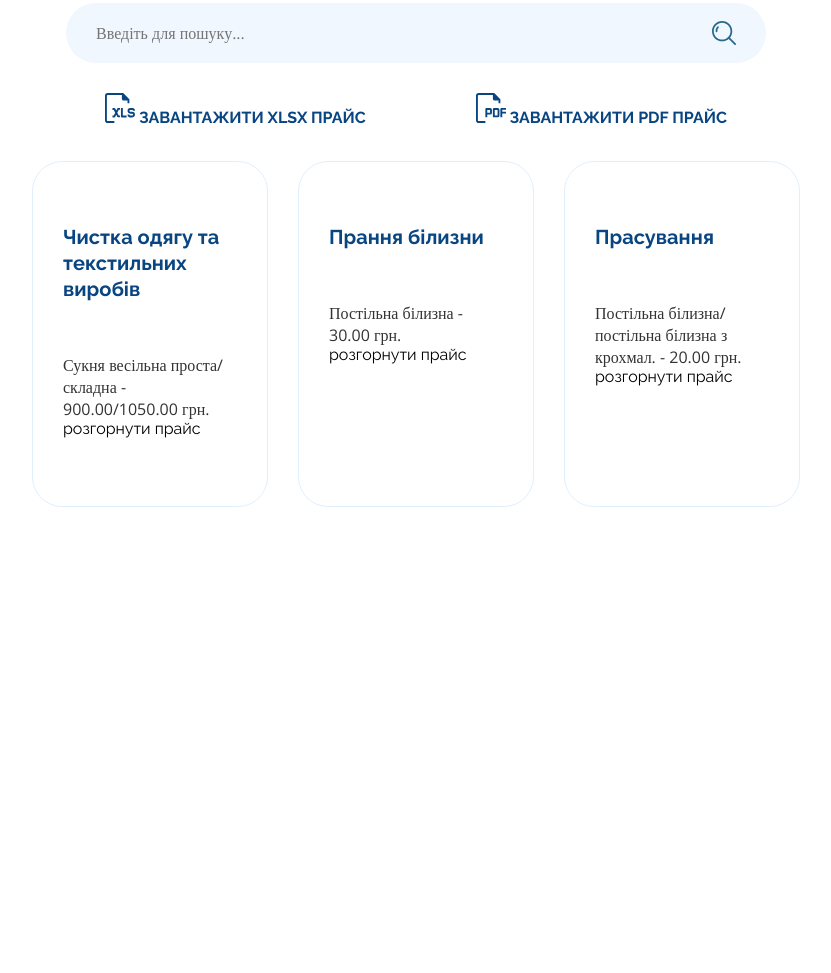
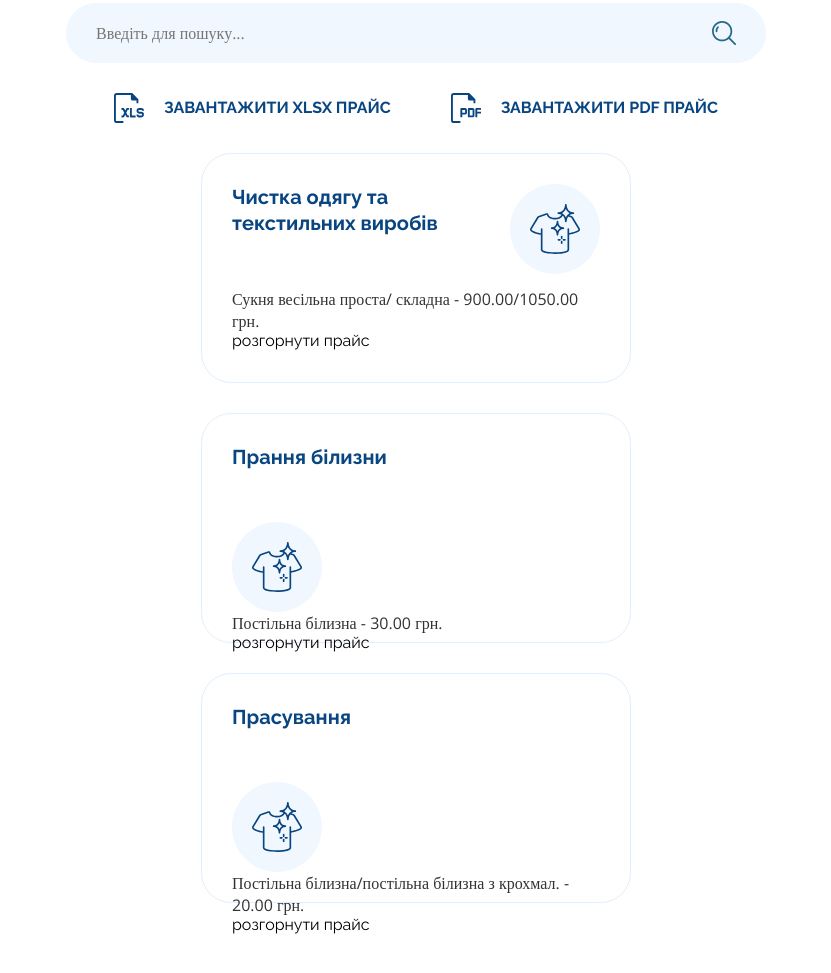
Before and after one commit to Valerii-Postrybailo/Webcaption-aksi-project, a website: page src/index.html in a window 1280 px wide. Shown: the part 833-1806 px from the top of the page, without its empty margins (224-1055 px from the left). Before the commit the page ends 1421 px from the top, so only its background shows below. Drawn offline with nearby package versions, Linux system fonts and the light colour scheme; files whose address does not match are found by name.

Commit message:
Добавляв іконки в послуги

```diff
--- a/src/index.html
+++ b/src/index.html
@@ -169,14 +169,16 @@
 
         <ul class="upload-price">
           <li class="upload-price__item">
+            <a class="upload-price__link" href="">
               <svg class="upload-price__icon" width="30" height="30">
                 <use href="./images/symbol-defs.svg#icon-xls"></use>
               </svg>
-            <a class="upload-price__link"> ЗАВАНТАЖИТИ XLSX ПРАЙС </a>
+              ЗАВАНТАЖИТИ XLSX ПРАЙС
+            </a>
           </li>
 
           <li class="upload-price__item">
-            <a class="upload-price__link">
+            <a class="upload-price__link" href="">
               <svg class="upload-price__icon" width="30" height="30">
                 <use href="./images/symbol-defs.svg#icon-pdf"></use>
               </svg>
@@ -187,9 +189,19 @@
 
         <ul class="services-cards">
           <li class="services-card">
+            <div class="services-card__top-card">
+
               <h3 class="services-card__title">
                 Чистка одягу та текстильних виробів
               </h3>
+
+              <div class="services-card__img">
+                <svg width="50" height="50">
+                  <use href="./images/symbol-defs.svg#icon-clean-clothes "></use>
+                </svg>
+              </div>
+
+            </div>
             <p class="services-card__text">
               Сукня весільна проста/ складна - 900.00/1050.00 грн.
             </p>
@@ -198,12 +210,23 @@
 
           <li class="services-card">
               <h3 class="services-card__title">Прання білизни</h3>
+              <div class="services-card__img">
+                <svg width="50" height="50">
+                  <use href="./images/symbol-defs.svg#icon-clean-clothes "></use>
+                </svg>
+              </div>
             <p class="services-card__text">Постільна білизна - 30.00 грн.</p>
             <a class="services-card__link" href="">розгорнути прайс</a>
           </li>
 
           <li class="services-card">
+
               <h3 class="services-card__title">Прасування</h3>
+              <div class="services-card__img">
+                <svg width="50" height="50">
+                  <use href="./images/symbol-defs.svg#icon-clean-clothes "></use>
+                </svg>
+              </div>
             <p class="services-card__text">
               Постільна білизна/постільна білизна з крохмал. - 20.00 грн.
             </p>
--- a/src/styles/components/_services.scss
+++ b/src/styles/components/_services.scss
@@ -33,7 +33,7 @@
 
   &::after {
     content: " ";
-    background-image: url(/Webpack-Simple-master/src/images/icons/search.svg);
+    background-image: url(/src/images/icons/search.svg);
     position: absolute;
     width: 24px;
     height: 24px;
@@ -69,11 +69,13 @@
     position: relative;
 
     &:not(:last-child) {
-      margin-right: 110px;
+      margin-right: 60px;
     }
   }
 
   &__link{
+    position: relative;
+
     font-weight: 700;
     font-size: 16px;
     line-height: 26px;
@@ -84,12 +86,17 @@
 
 .services-cards{
   display: flex;
-  grid-gap:30px;
+  flex-wrap: wrap;
+  justify-content: center;
+  align-items: center;
 
+  grid-gap: 30px;
 }
 
 .services-card {
-  padding: 62px 30px 68px 30px;
+  padding: 30px 30px 30px 30px;
+
+  height: 230px;
   width: 430px;
 
   border: 1px solid #E1EFFD;
@@ -98,7 +105,24 @@
 
   background: #FFFFFF;
 
+  &__top-card{
+    display: flex;
+    justify-content: space-between
+  }
+
+  &__img{
+        display: flex;
+          align-items: center;
+          justify-content: center;
+    width: 90px;
+    height: 90px;
+
+    border-radius: 50%;
+    background-color: #F1F7FE;;
+  }
+
   &__title{
+    width: 206px;
     margin-bottom: 52px;
 
     font-weight: 700;
@@ -115,4 +139,14 @@
 
     color:$second-text-color;
   }
+
 }
+
+.upload-price__link{
+  display: flex;
+  align-items: center;
+}
+
+.upload-price__icon{
+  margin-right: 20px;
+}
```
Also changed, not shown: src/styles/main.css, 1 other file. Lines whose indentation alone changed are shown as unchanged.
